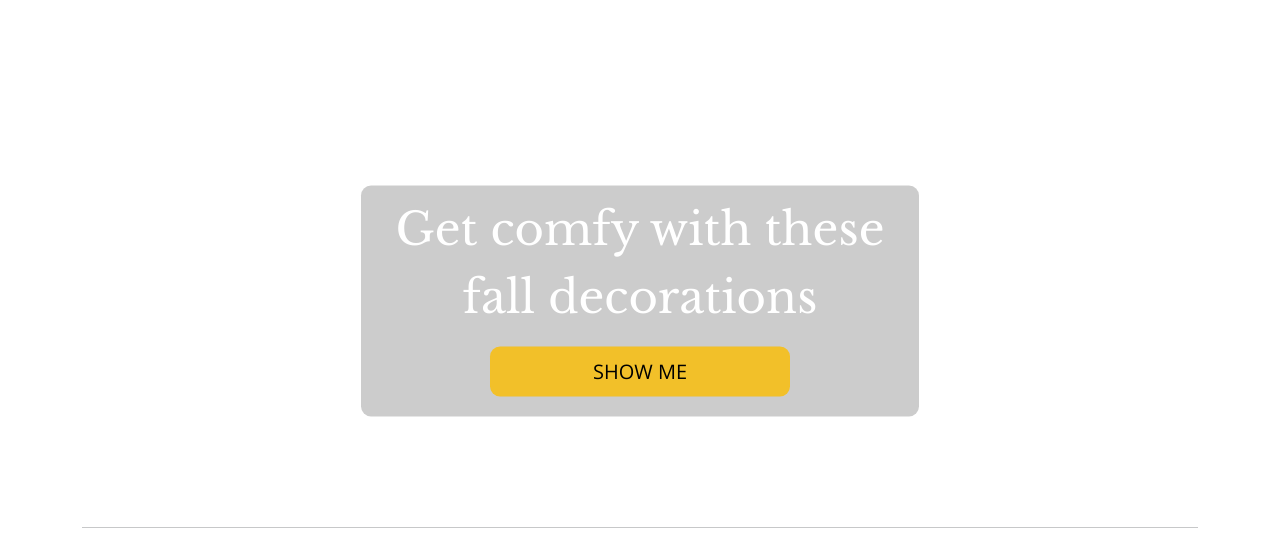
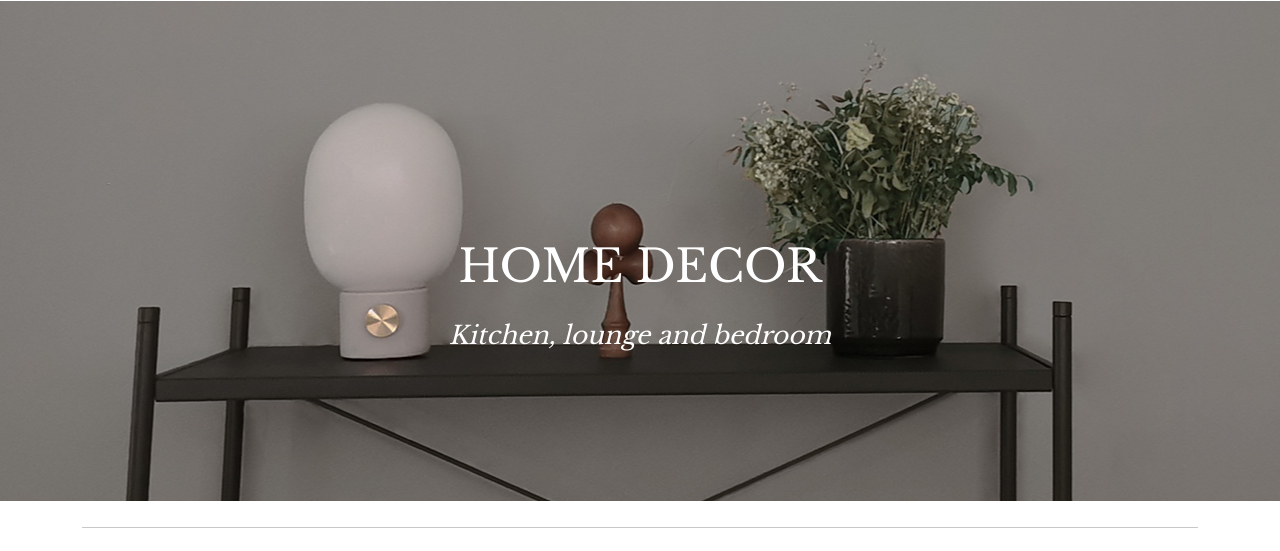
Before and after one commit to Kaladinge/design2-MA2, a plain HTML site: page products.html in a window 1280 px wide. Shown: the part 176-727 px from the top of the page. Drawn offline with nearby package versions, Linux system fonts and the light colour scheme.

Commit message:
added intro picture and styled it

```diff
--- a/products.html
+++ b/products.html
@@ -65,13 +65,12 @@
     </nav>
 
     <main>
-      <div class="container">
-        <div class="row align-items-start cont">
-          <div class="col-12 seasonal">
-            <div class="seasonal__pic">
-              <div class="seasonal__text">
-                <p>Get comfy with these fall decorations</p>
-                <div class="button">Show me</div>
+        <div class="row align-items-start">
+          <div class="col-12 intro">
+            <div class="intro__pic">
+              <div class="intro__text">
+                <p>HOME DECOR</p>
+                <p class="intro__categories">Kitchen, lounge and bedroom</p>
               </div>
             </div>
 
@@ -79,6 +78,8 @@
 
           </div>
         </div>
+
+        <div class="container">
         <hr>
 
         <div class="row align-items-start">
@@ -139,8 +140,6 @@
             </div>
           </div>
 
-
-        <div class="button dicount-button">View all of our discounts</div>
       </div>
     </main>
   </div>
--- a/sass/partials/_customs.scss
+++ b/sass/partials/_customs.scss
@@ -33,26 +33,20 @@ footer {
 }
 
 .seasonal,
-.lamps {
+.lamps,
+.intro {
   height: 500px;
 }
 
-.seasonal__pic,
-.lamps__pic {
+.intro__pic {
   height: 100%;
-  background-image: url("../images/interior-fall-comfy2.jpg");
+  background-image: url("../../images/intro-homedecor.jpg");
   background-repeat: no-repeat;
   background-position: center;
   position: relative;
-  border-radius: 5px;
 }
 
-.lamps__pic {
-  background-image: url("../images/lamps-comfy3.jpg");
-}
-
-.seasonal__text,
-.lamps__text {
+.intro__text {
   text-align: center;
   position: absolute;
   top: 60%;
--- a/sass/partials/_typography.scss
+++ b/sass/partials/_typography.scss
@@ -1,9 +1,11 @@
-.seasonal__text,
-.lamps__text {
+.intro__text {
   color: white;
   font-family: "Libre Baskerville", serif;
   font-size: 45px;
-  background-color: rgba(0, 0, 0, 0.2);
   padding: 10px;
-  border-radius: 10px;
 }
+
+.intro__categories {
+  font-size: 25px;
+  font-style: italic;
+}
```
Also changed, not shown: css/style.css, images/intro-homedecor.jpg (added), images/intro-homedecor2.jpg (added), images/lounge-chair2.jpg (deleted), 1 other file.
